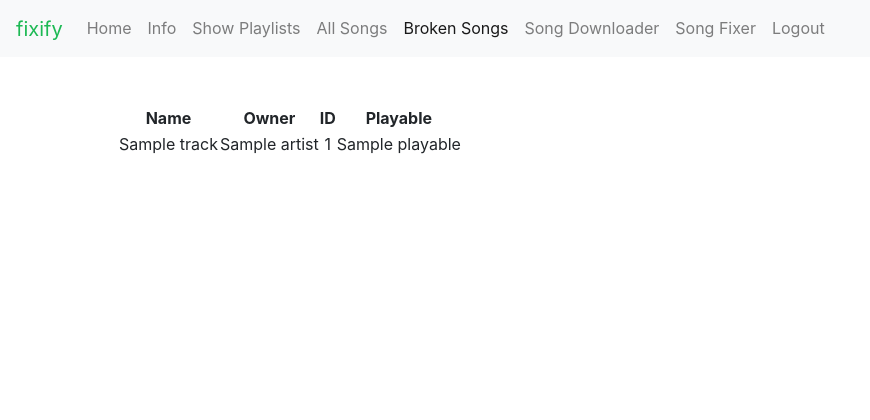
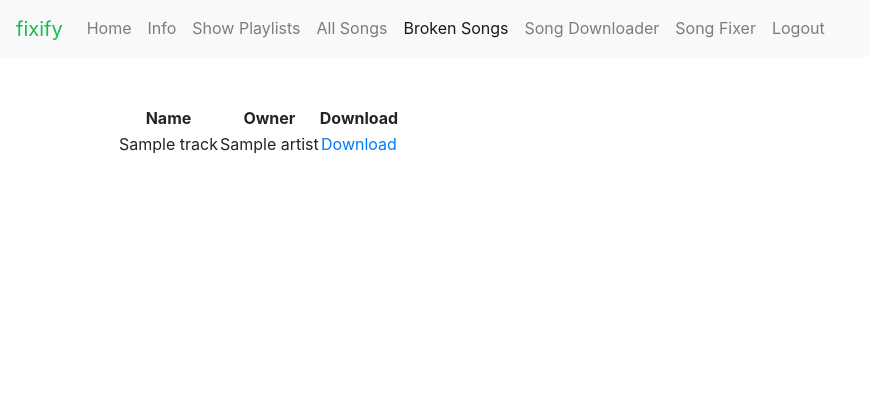
Before and after one commit to adeshpande03/fixify, a Flask app: template templates/brokensongs.html in a window 1280 px wide. Shown: the top 420 px of the page, without its empty margins (0-870 px from the left). Run offline with Flask 2, Linux system fonts and the light colour scheme; the template is opened without the code that fills it: most values are stand-ins (such as "Sample title", 1, 10 or a date in 2020); parts of the project's set-up code (start-up, migrations or seed data) failed here and were passed over; some libraries are stand-ins or nearby versions.

Commit message:
fixed some yt names wrong

```diff
--- a/app.py
+++ b/app.py
@@ -297,10 +297,22 @@ def fix():
     return render_template("songfixer.html")
 
 
-@app.route("/download/<video_id>")
-def download_video(video_id):
+@app.route("/download/<song_id>")
+@login_required
+def download_video(song_id):
+    sp = spotipy.Spotify(auth=session["response_data"]["access_token"])
+    track = sp.track(song_id)
+    pprint(track)
+    query = (
+        f'{track["name"]} {track["artists"][0]["name"]}'
+        if track["artists"][0]["name"] != "Various Arists"
+        else f'{track["name"]}'
+    )
+    print(query)
+    video_id, video_name = search_video(query)
+    print(video_name)
     video_url = f"https://www.youtube.com/watch?v={video_id}"
-    video_title = VideosSearch(video_id, limit=1).result()["result"][0]["title"]
+    print(video_url)
     ydl_opts = {
         "format": "bestaudio/best",
         "outtmpl": "downloads/temp_audio.%(ext)s",
@@ -316,15 +328,16 @@ def download_video(video_id):
 
     with yt_dlp.YoutubeDL(ydl_opts) as ydl:
         audio = ydl.extract_info(video_url, download=True)
-    audiofile = eyed3.load("ytdltesting/downloads/" + video_title + ".mp3")
-    audiofile.tag.images.set(
-    ImageFrame.FRONT_COVER, open("static/img/Fatteshikast.jpeg", "rb").read(), "image/jpeg")
-    audiofile.tag.save()
+
+    # audiofile = eyed3.load("ytdltesting/downloads/" + video_title + ".mp3")
+    # audiofile.tag.images.set(
+    # ImageFrame.FRONT_COVER, open("static/img/Fatteshikast.jpeg", "rb").read(), "image/jpeg")
+    # audiofile.tag.save()
     send_file
     return send_file(
         "downloads/temp_audio.mp3",
         as_attachment=True,
-        download_name=(video_title + ".mp3"),
+        download_name=(video_name + ".mp3"),
     )
 
 
--- a/templates/allsongs.html
+++ b/templates/allsongs.html
@@ -14,8 +14,9 @@ block menu_items %}
     <tr>
       <th>Name</th>
       <th>Owner</th>
-      <th>ID</th>
+      <!-- <th>ID</th> -->
       <th>Playable</th>
+      <th>Download</th>
     </tr>
   </thead>
   <tbody>
@@ -23,8 +24,9 @@ block menu_items %}
     <tr>
       <td>{{track['name']}}</td>
       <td>{{track['artist']}}</td>
-      <td>{{track['id']}}</td>
+      <!-- <td>{{track['id']}}</td> -->
       <td>{{track['playable']}}</td>
+      <td><a href="/download/{{ track['id'] }}">Download</a></td>
     </tr>
     {% endfor %}
   </tbody>
--- a/templates/brokensongs.html
+++ b/templates/brokensongs.html
@@ -14,8 +14,9 @@ block menu_items %}
     <tr>
       <th>Name</th>
       <th>Owner</th>
-      <th>ID</th>
-      <th>Playable</th>
+      <!-- <th>ID</th> -->
+      <!-- <th>Playable</th> -->
+      <th>Download</th>
       <!-- <th>Tracks</th> -->
     </tr>
   </thead>
@@ -24,8 +25,9 @@ block menu_items %}
     <tr>
       <td>{{track['name']}}</td>
       <td>{{track['artist']}}</td>
-      <td>{{track['id']}}</td>
-      <td>{{track['playable']}}</td>
+      <!-- <td>{{track['id']}}</td> -->
+      <!-- <td>{{track['playable']}}</td> -->
+      <td><a href="/download/{{ track['id'] }}">Download</a></td>
     </tr>
     {% endfor %}
   </tbody>
--- a/templates/playlisttracks.html
+++ b/templates/playlisttracks.html
@@ -34,7 +34,7 @@ block menu_items %}
           >{{track['video_name']}}</a
         >
       </td>
-      <td><a href="/download/{{ track['video_id'] }}">Download</a></td>
+      <td><a href="/download/{{ track['id'] }}">Download</a></td>
     </tr>
     {% endfor %}
   </tbody>
```
